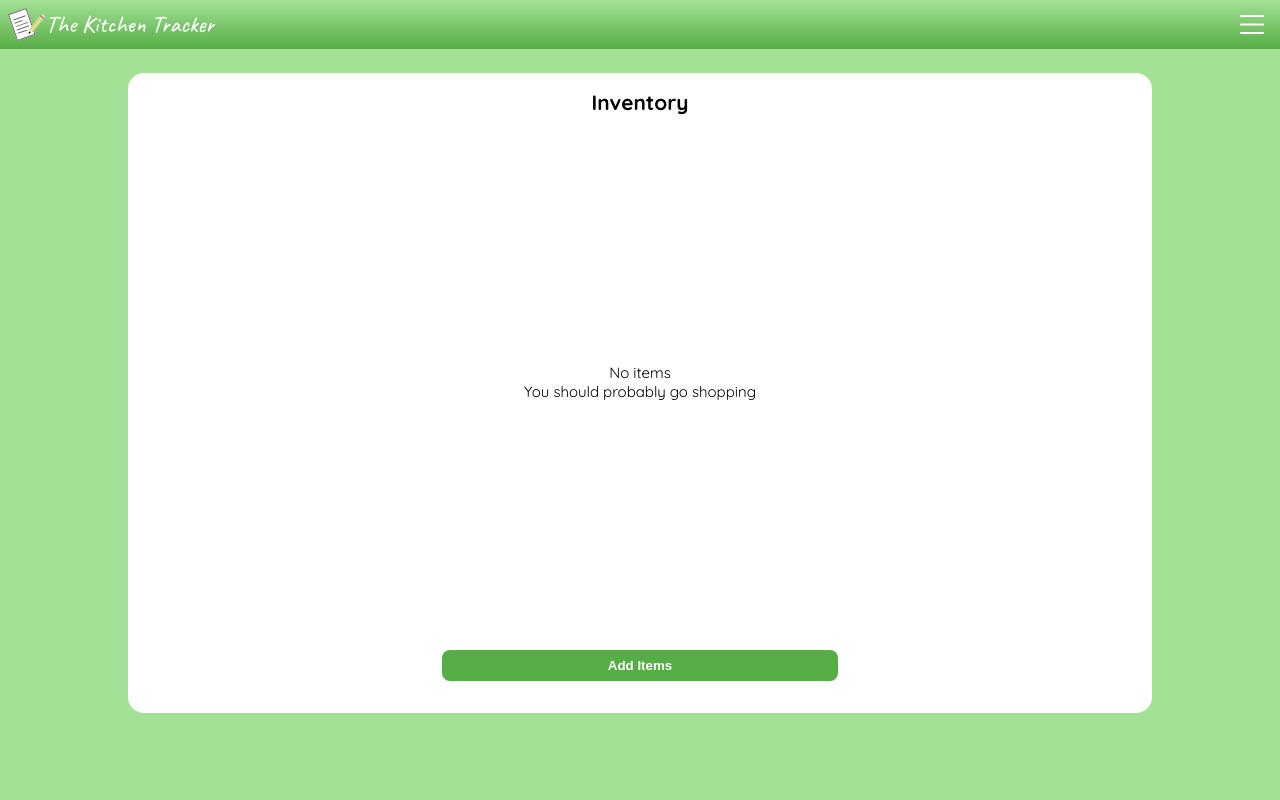
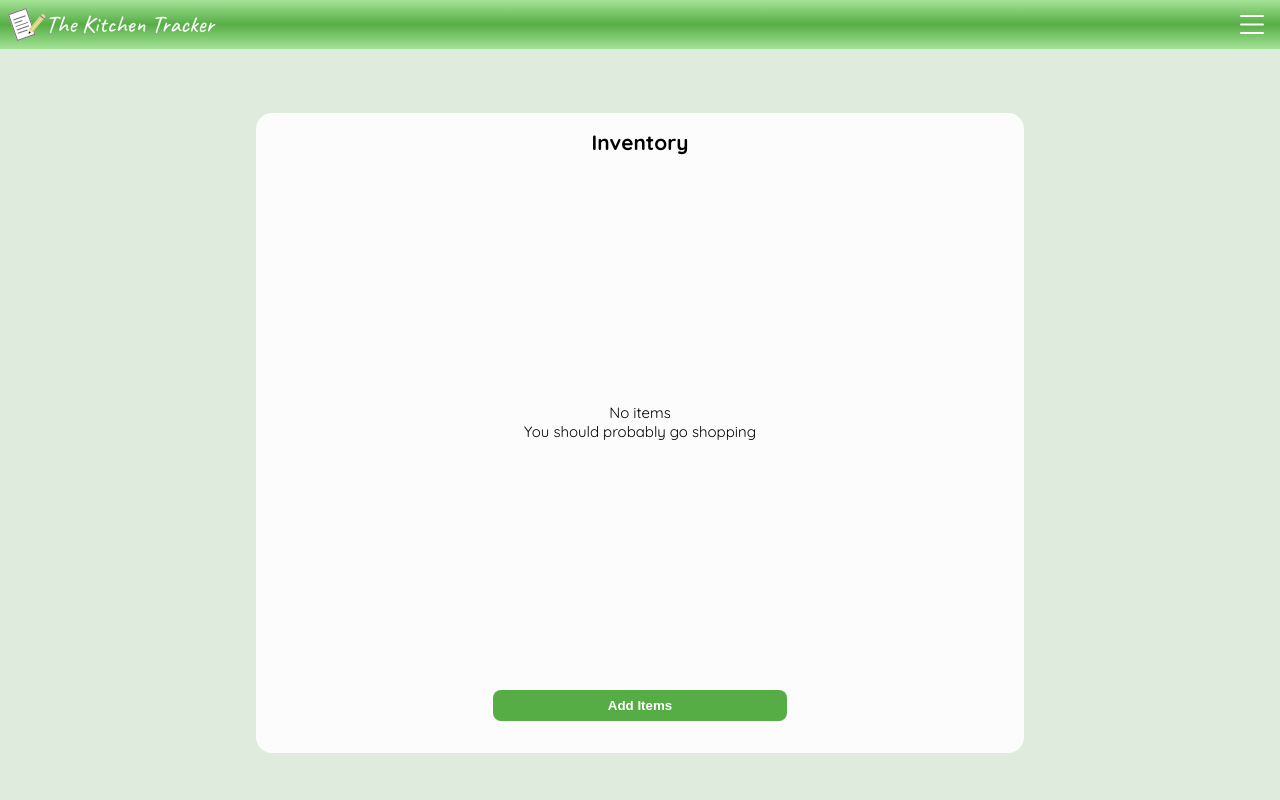
Before and after one commit to dstrickl7/inventory-tracker, a PHP site: page / in a window 1280 px wide. Run offline with PHP 8.4, Linux system fonts and the light colour scheme; data that the repository does not hold is empty; a stand-in replaces the project's code that opens the database connection.

Commit message:
added a theme mixin, style fixes to add containers

```diff
--- a/index.php
+++ b/index.php
@@ -38,7 +38,7 @@
                         <label for="search-item-inv">Search</label>
                         <input type="text" name="search-item-inv" id="search-item-inv" required>
                         <div class="btn-container">
-                            <button type="submit" class="btn-fill-green btn" id="search-btn">Search</button>
+                            <button type="submit" class="btn-fill btn" id="search-btn">Search</button>
                         </div>
                     </form>
                 </ul>
@@ -64,7 +64,7 @@
 
                 <!-- Button to add items -->
                 <div class="btn-container">
-                    <button class="add-btn btn-fill-green btn" id="add-inventory">Add Items</button>
+                    <button class="add-btn btn-fill btn" id="add-inventory">Add Items</button>
                 </div>
 
             </div>
@@ -118,8 +118,8 @@
                     </div>
 
                     <div class="btn-container">
-                        <button class="btn-nofill-green btn" id="add-item-inv" type="button">More items</button>
-                        <button type="submit" class="btn-fill-green btn">Save</button>
+                        <button class="btn-nofill btn" id="add-item-inv" type="button">More items</button>
+                        <button type="submit" class="btn-fill btn">Save</button>
                     </div>
                 </form>
                 <!-- Form ends -->
--- a/list/list.php
+++ b/list/list.php
@@ -57,7 +57,7 @@
 
                 <!-- Button to add items -->
                 <div class="btn-container">
-                    <button class="add-btn btn-fill-green btn" id="add-list" type="button">Add Items</button>
+                    <button class="add-btn btn-fill btn" id="add-list" type="button">Add Items</button>
                 </div>
 
             </div>
@@ -94,8 +94,8 @@
                     </div>
 
                     <div class="btn-container">
-                        <button class="btn-nofill-green btn" id="add-item-list" type="button">More items</button>
-                        <button type="submit" class="btn-fill-green btn">Save</button>
+                        <button class="btn-nofill btn" id="add-item-list" type="button">More items</button>
+                        <button type="submit" class="btn-fill btn">Save</button>
                     </div>
                 </form>
                     <!-- Form ends -->
--- a/scripts/list-data.json
+++ b/scripts/list-data.json
@@ -1 +1 @@
-[{"id":"1","item_name":"Test","amount":"1","cost":"5.99","item_info":"{\"cost\": \"5.99\", \"name\": \"Test\", \"amount\": \"1\"}"},{"id":"2","item_name":"Test 2","amount":"1","cost":"1.99","item_info":"{\"cost\": \"1.99\", \"name\": \"Test 2\", \"amount\": \"1\"}"},{"id":"6","item_name":"Test 3","amount":"2","cost":"5","item_info":"{\"cost\": \"5\", \"name\": \"Test 3\", \"amount\": \"2\"}"}]
+[{"id":"1","item_name":"Test","amount":"1","cost":"5.99","item_info":"{\"cost\": \"5.99\", \"name\": \"Test\", \"amount\": \"1\"}"},{"id":"2","item_name":"Test 2","amount":"1","cost":"1.99","item_info":"{\"cost\": \"1.99\", \"name\": \"Test 2\", \"amount\": \"1\"}"}]
--- a/scripts/read-inventory.php
+++ b/scripts/read-inventory.php
@@ -61,7 +61,7 @@ while($item = $result->fetch_assoc()){
                 echo "</div>";
             /*Save button */
             echo "<div class='btn-container'>";
-                echo '<button type="submit" class="btn-fill-green btn">Save</button>';
+                echo '<button type="submit" class="btn-fill btn">Save</button>';
             echo "</div>";
                 echo '<input type="hidden" name="id" value="'.$item['id'].'">';
 
--- a/scripts/read-list.php
+++ b/scripts/read-list.php
@@ -35,7 +35,7 @@ while($item = $result->fetch_assoc()){
                 echo "</td>";
                 echo "<td>";
                 /*Save button */
-                    echo '<button type="submit" class="btn-fill-green btn">Save</button>';
+                    echo '<button type="submit" class="btn-fill btn">Save</button>';
                     echo "<button type='button' aria-label='close' class='close-btn'><svg class='list-edit-close' xmlns='http://www.w3.org/2000/svg' width='15.556' height='15.556' viewBox='0 0 15.556 15.556'>";
                     echo "<path fill='#000000' d='M14.364.222l1.414,1.414L9.414,8l6.364,6.364-1.414,1.414L8,9.414,1.636,15.778.222,14.364,6.586,8,.222,1.636,1.636.222,8,6.586Z' transform='translate(-0.222 -0.222)' fill-rule='evenodd'/>";
                     echo "</svg></button>";
--- a/styles/_buttons.scss
+++ b/styles/_buttons.scss
@@ -44,14 +44,14 @@
   border: none;
 }
 
-.btn-nofill-green {
-  @include utilities.nofill(utilities.$green);
-}
+// .btn-nofill-green {
+//   @include utilities.nofill(utilities.$green);
+// }
 
-.btn-fill-green {
-  @include utilities.fill(utilities.$green, utilities.$white);
-}
+// .btn-fill-green {
+//   @include utilities.fill(utilities.$green, utilities.$white);
+// }
 
-.btn-fill-pink {
-  @include utilities.fill(utilities.$salmon, utilities.$white);
-}
+// .btn-fill-pink {
+//   @include utilities.fill(utilities.$salmon, utilities.$white);
+// }
--- a/styles/_containers.scss
+++ b/styles/_containers.scss
@@ -128,8 +128,37 @@ list-edit {
   left: 10%;
 }
 
+@media (min-width: 768px) {
+  .inv-item-cont {
+    width: 90%;
+  }
+
+  .inv-items-cont,
+  .li-items-cont {
+    @include utilities.flex(center, center, column);
+  }
+}
+
 @media (min-width: 900px) {
+  .main-container {
+    @include utilities.flex(center, space-between, column);
+    width: 60%;
+    height: 80vh;
+  }
+
   .scroll-container {
     overflow-y: auto;
   }
+
+  .add-container {
+    width: 50%;
+  }
+
+  .search-item-container {
+    width: 60%;
+  }
+
+  .inputs {
+    margin: 0 0.75rem;
+  }
 }
--- a/styles/_inventory.scss
+++ b/styles/_inventory.scss
@@ -2,9 +2,15 @@
 
 .inventory {
   @include utilities.flex(center, center, column);
-  padding-top: 1.5rem;
+  padding-top: 10%;
 }
 
 .inventory.inactive {
   display: none;
 }
+
+@media (min-width: 768px) {
+  .inventory {
+    padding-top: 5%;
+  }
+}
--- a/styles/_list.scss
+++ b/styles/_list.scss
@@ -6,7 +6,7 @@
 
 .list {
   @include utilities.flex(center, center, column);
-  padding-top: 1.5rem;
+  padding-top: 10%;
 }
 
 table {
@@ -61,3 +61,9 @@ td {
 // th
 // tr
 // td
+
+@media (min-width: 768px) {
+  .list {
+    padding-top: 5%;
+  }
+}
--- a/styles/_navbar.scss
+++ b/styles/_navbar.scss
@@ -1,7 +1,11 @@
 @use "./utilities";
 
 .navbar {
-  background: linear-gradient(utilities.$lgreen, utilities.$green);
+  background: linear-gradient(
+    utilities.$lgreen,
+    utilities.$green,
+    utilities.$lgreen
+  );
   width: 100%;
   @include utilities.flex(space-between, center);
 }
--- a/styles/_text.scss
+++ b/styles/_text.scss
@@ -33,4 +33,5 @@ label {
 
 .search-results {
   margin: 0.5rem;
+  text-transform: capitalize;
 }
--- a/styles/style.css
+++ b/styles/style.css
@@ -1,5 +1,5 @@
 .navbar {
-  background: linear-gradient(#a3e296, #57ad45);
+  background: linear-gradient(#a3e296, #57ad45, #a3e296);
   width: 100%;
   display: flex;
   flex-direction: row;
@@ -21,7 +21,7 @@
 
 .logo-text {
   text-decoration: none;
-  color: #ffffff;
+  color: #fcfcfc;
   font-size: 1.5rem;
   font-family: "Caveat", cursive;
   display: flex;
@@ -48,8 +48,8 @@
   width: 1.5rem;
 }
 .nav-icon-img fill {
-  color: #ffffff;
-  background-color: #ffffff;
+  color: #fcfcfc;
+  background-color: #fcfcfc;
 }
 
 .hamburger {
@@ -83,7 +83,7 @@
   align-items: center;
   position: fixed;
   right: 0;
-  background-color: #ffffff;
+  background-color: #fcfcfc;
   height: 100vh;
   padding: 0 1rem;
   z-index: 10;
@@ -100,7 +100,7 @@
 }
 
 .container {
-  background-color: #ffffff;
+  background-color: #fcfcfc;
   border-radius: 1rem;
   padding: 1rem;
 }
@@ -270,9 +270,43 @@ list-edit {
   left: 10%;
 }
 
+@media (min-width: 768px) {
+  .inv-item-cont {
+    width: 90%;
+  }
+
+  .inv-items-cont,
+.li-items-cont {
+    display: flex;
+    flex-direction: column;
+    justify-content: center;
+    align-items: center;
+  }
+}
 @media (min-width: 900px) {
+  .main-container {
+    display: flex;
+    flex-direction: column;
+    justify-content: space-between;
+    align-items: center;
+    width: 60%;
+    height: 80vh;
+  }
+
   .scroll-container {
     overflow-y: auto;
+  }
+
+  .add-container {
+    width: 50%;
+  }
+
+  .search-item-container {
+    width: 60%;
+  }
+
+  .inputs {
+    margin: 0 0.75rem;
   }
 }
 .inventory {
@@ -280,19 +314,24 @@ list-edit {
   flex-direction: column;
   justify-content: center;
   align-items: center;
-  padding-top: 1.5rem;
+  padding-top: 10%;
 }
 
 .inventory.inactive {
   display: none;
 }
 
+@media (min-width: 768px) {
+  .inventory {
+    padding-top: 5%;
+  }
+}
 .list {
   display: flex;
   flex-direction: column;
   justify-content: center;
   align-items: center;
-  padding-top: 1.5rem;
+  padding-top: 10%;
 }
 
 table {
@@ -346,6 +385,11 @@ td svg {
   width: 50%;
 }
 
+@media (min-width: 768px) {
+  .list {
+    padding-top: 5%;
+  }
+}
 .btn {
   text-align: center;
   border: none;
@@ -390,22 +434,6 @@ td svg {
   border: none;
 }
 
-.btn-nofill-green {
-  background-color: transparent;
-  border: solid #57ad45 0.2rem;
-  color: #57ad45;
-}
-
-.btn-fill-green {
-  background-color: #57ad45;
-  color: #ffffff;
-}
-
-.btn-fill-pink {
-  background-color: #faaaa4;
-  color: #ffffff;
-}
-
 .title {
   font-size: 1.3rem;
   font-weight: 700;
@@ -439,6 +467,7 @@ label {
 
 .search-results {
   margin: 0.5rem;
+  text-transform: capitalize;
 }
 
 * {
@@ -450,7 +479,17 @@ label {
 body {
   font-size: 15px;
   font-family: "Quicksand", sans-serif;
-  background-color: #a3e296;
+  background-color: #dfebdc;
+  color: #000000;
+}
+body .btn-fill {
+  background-color: #57ad45;
+  color: white;
+}
+body .btn-nofill {
+  background-color: transparent;
+  border: solid #57ad45 0.2rem;
+  color: #57ad45;
 }
 
 .overlay.active {
--- a/styles/style.scss
+++ b/styles/style.scss
@@ -15,7 +15,14 @@
 body {
   font-size: 15px;
   font-family: utilities.$quicksand;
-  background-color: utilities.$lgreen;
+  // background-color: utilities.$vlgreen;
+  // color: utilities.$black;
+  @include utilities.theme(
+    utilities.$green,
+    utilities.$lgreen,
+    utilities.$vlgreen,
+    utilities.$black
+  );
 }
 
 .overlay.active {
--- a/styles/utilities/_colors.scss
+++ b/styles/utilities/_colors.scss
@@ -15,4 +15,4 @@ $lgrey: #e7eaec;
 $dgrey: #797c81;
 // Black and White
 $black: #000000;
-$white: #ffffff;
+$white: #fcfcfc;
--- a/styles/utilities/_mixins.scss
+++ b/styles/utilities/_mixins.scss
@@ -15,3 +15,14 @@
   border: solid $color 0.2rem;
   color: $color;
 }
+
+@mixin theme($baseColor, $shade, $lightColor, $text-color) {
+  background-color: $lightColor;
+  color: $text-color;
+  .btn-fill {
+    @include fill($baseColor, white);
+  }
+  .btn-nofill {
+    @include nofill($baseColor);
+  }
+}
```
Also changed, not shown: README.md, 1 other file.
